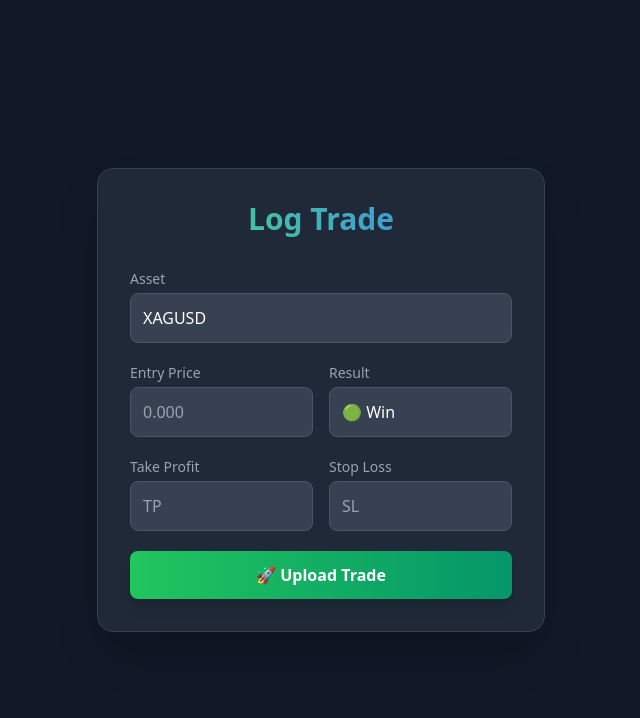
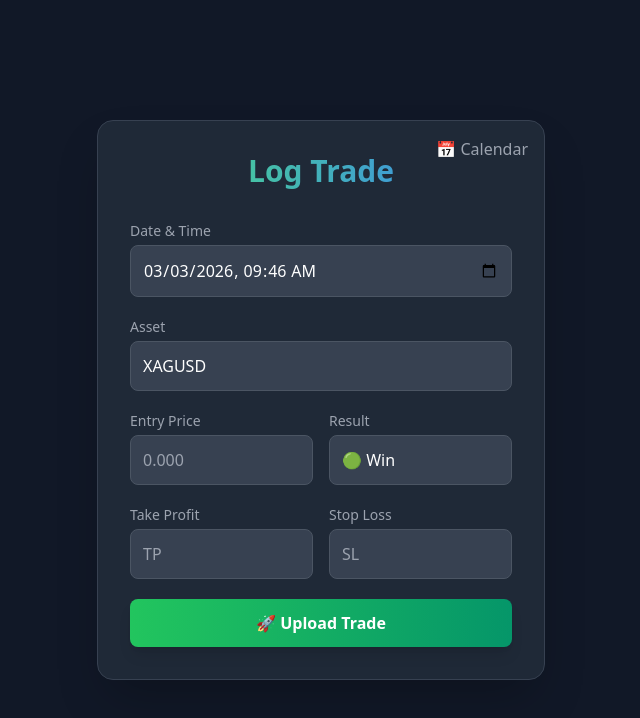
Before and after one commit to sadtafdhxbvx3322-rgb/Trading-Journal, a website: page index.html in a window 1280 px wide. Shown: the whole page, without its empty margins (319-959 px from the left). Drawn offline with nearby package versions, Linux system fonts and the light colour scheme.

Commit message:
Update index.html

```diff
--- a/index.html
+++ b/index.html
@@ -6,14 +6,25 @@
   <title>Pro Trading Journal</title>
   <script src="https://cdn.tailwindcss.com"></script>
 </head>
-<body class="bg-gray-900 text-gray-100 min-h-screen p-4 font-sans antialiased flex items-center justify-center">
+<body class="bg-gray-900 text-gray-100 min-h-screen p-4 font-sans antialiased flex flex-col items-center justify-center">
 
-  <div class="w-full max-w-md bg-gray-800 p-8 rounded-2xl shadow-2xl border border-gray-700">
+  <div class="w-full max-w-md bg-gray-800 p-8 rounded-2xl shadow-2xl border border-gray-700 relative">
+
+    <a href="/calendar.html" class="absolute top-4 right-4 text-gray-400 hover:text-green-400 transition" title="Go to Calendar">
+      📅 Calendar
+    </a>
+
     <h2 class="text-3xl font-extrabold text-center mb-8 text-transparent bg-clip-text bg-gradient-to-r from-green-400 to-blue-500">
       Log Trade
     </h2>
 
     <form id="tradeForm" class="space-y-5">
+
+      <div>
+        <label class="block text-sm font-medium text-gray-400 mb-1">Date & Time</label>
+        <input type="datetime-local" id="tradeDate" required class="w-full bg-gray-700 border border-gray-600 rounded-lg p-3 text-white focus:ring-2 focus:ring-green-400 focus:outline-none" />
+      </div>
+
       <div>
         <label class="block text-sm font-medium text-gray-400 mb-1">Asset</label>
         <select id="asset" required class="w-full bg-gray-700 border border-gray-600 rounded-lg p-3 text-white focus:ring-2 focus:ring-green-400 focus:outline-none appearance-none">
@@ -57,15 +68,25 @@
   </div>
 
   <script>
+    // Page load hote hi current date/time set karna
+    window.onload = () => {
+      const now = new Date();
+      // Local timezone ke hisaab se format adjust karna (YYYY-MM-DDThh:mm)
+      const localDateTime = new Date(now.getTime() - now.getTimezoneOffset() * 60000).toISOString().slice(0, 16);
+      document.getElementById('tradeDate').value = localDateTime;
+    };
+
     document.getElementById('tradeForm').addEventListener('submit', async function(event) {
       event.preventDefault();
 
       const btn = event.target.querySelector('button');
       const originalText = btn.innerHTML;
       btn.innerHTML = "⏳ Uploading...";
-      btn.disabled = true; // Button disable kardo double tap se bachne ke liye
+      btn.disabled = true;
 
+      // Form data collect karna, date ke sath
       const tradeData = {
+        date: new Date(document.getElementById('tradeDate').value).toISOString(),
         asset: document.getElementById('asset').value,
         entryPrice: parseFloat(document.getElementById('entry').value),
         tp: parseFloat(document.getElementById('tp').value),
@@ -81,7 +102,10 @@
 
         if (response.ok) {
           alert("Trade Saved Successfully! 🚀");
+          // Form reset karne ke baad wapas current time dal do
           event.target.reset();
+          const now = new Date();
+          document.getElementById('tradeDate').value = new Date(now.getTime() - now.getTimezoneOffset() * 60000).toISOString().slice(0, 16);
         } else {
           alert("Error: Shayad database connect nahi hua.");
         }
```
